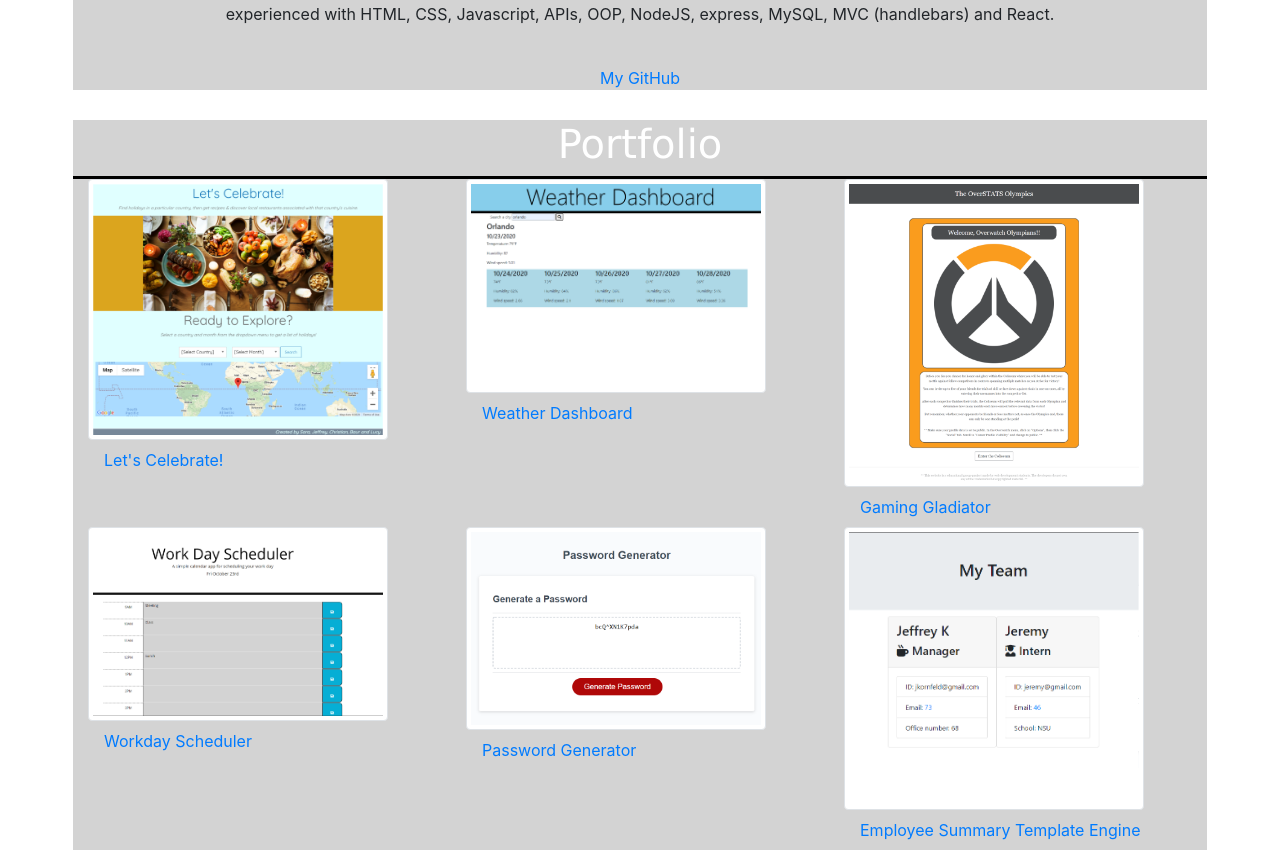
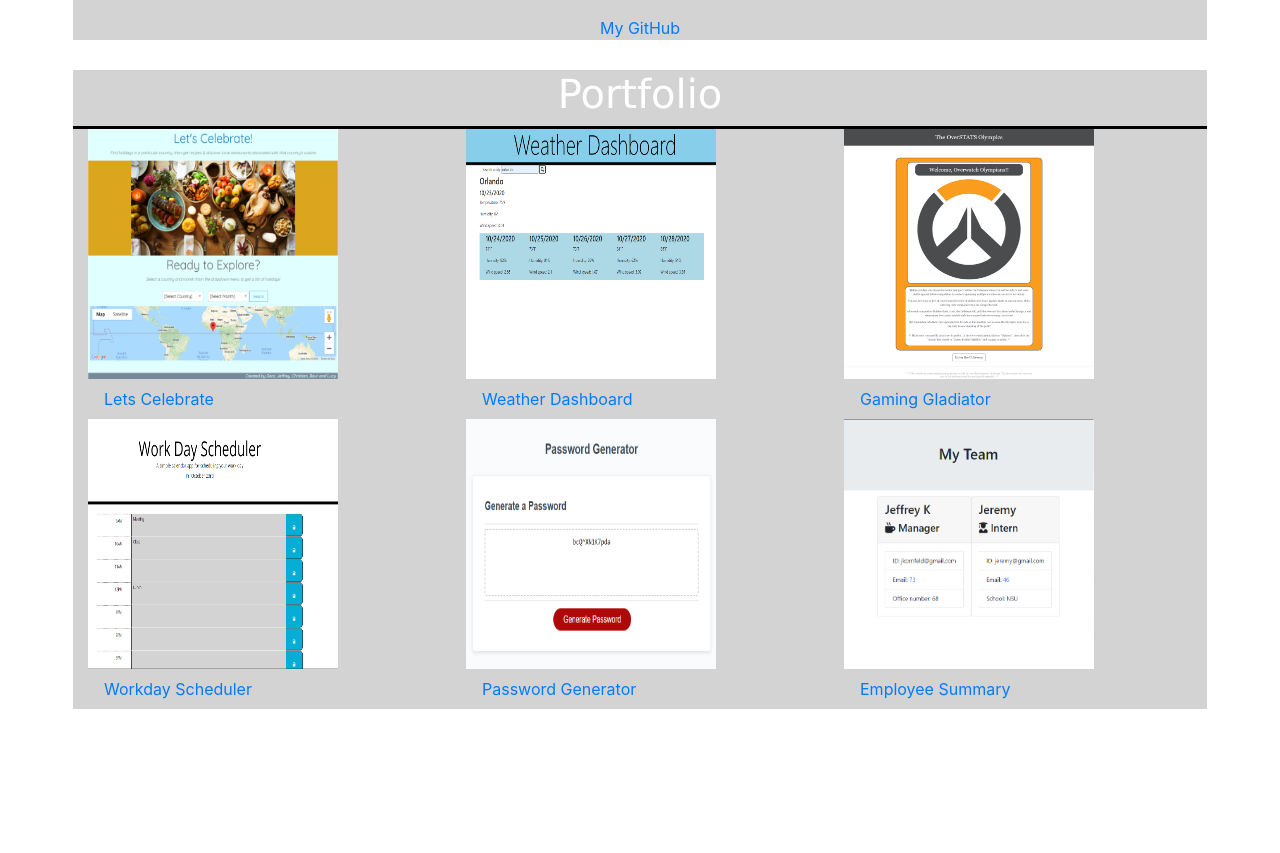
Before and after one commit to jeffreykornfeld/ReactPortfolio, a React (Create React App) app: page / in a window 1280 px wide. Shown: the part 480-1333 px from the top of the page. After the commit the page ends 1192 px from the top, so only its background shows below. Built offline with nearby package versions, Linux system fonts and the light colour scheme.

Commit message:
added Project Component

```diff
--- a/package.json
+++ b/package.json
@@ -10,6 +10,7 @@
     "react": "^17.0.1",
     "react-dom": "^17.0.1",
     "react-scripts": "4.0.0",
+    "react-spring": "^8.0.27",
     "web-vitals": "^0.2.4"
   },
   "scripts": {
--- a/src/App.js
+++ b/src/App.js
@@ -1,6 +1,7 @@
 import Header from "./components/Header"
 import Main from "./components/Main"
 import Portfolio from "./components/Portfolio"
+
 import './App.css';
 
 function App() {
--- a/src/components/Portfolio.js
+++ b/src/components/Portfolio.js
@@ -1,5 +1,6 @@
 import React, { Component } from 'react';
 import "../styles/Portfolio.css"
+import Project from "../components/Project"
 import LetsCelebrate from "../assets/images/LetsCelebrate.png"
 import WeatherDashboard from "../assets/images/WeatherDashboard.png"
 import GamingGladiators from "../assets/images/gaminggladiators.png"
@@ -8,6 +9,8 @@ import PasswordGenerator from "../assets/images/PasswordGenerator.png"
 import TemplateEngine from "../assets/images/TemplateEngine.png"
 
 export default class Portfolio extends Component {
+
+
     render() {
         return (
 
@@ -20,36 +23,22 @@ export default class Portfolio extends Component {
 
             <div class="row">
 
-                <div class="col-md-4">
-                    <img src= {LetsCelebrate} alt="LetsCelebrate" class="img-thumbnail"></img>
-                    <a class="nav-link" href="https://github.com/kbaur775/letscelebrate">Let's Celebrate!</a>
+                <Project src={LetsCelebrate} alt="LetsCelebrate" href="https://github.com/kbaur775/letscelebrate" text = "Lets Celebrate"/>
 
-                </div>
+                <Project src={WeatherDashboard} alt="WeatherDashboard" href="https://github.com/jeffreykornfeld/WeatherDashboard" text = "Weather Dashboard" />
 
-                <div class="col-md-4">
-                    <img src={WeatherDashboard} alt="WeatherDashboard" class="img-thumbnail"></img>
-                    <a class="nav-link" href="https://github.com/jeffreykornfeld/WeatherDashboard">Weather Dashboard</a>
-                </div>
+                <Project src={GamingGladiators} alt="GamingGladiators" href="https://github.com/dktrcoco/GamingGladiator" text = "Gaming Gladiator" />
+            </div>
+            <div class="row">
 
-                <div class="col-md-4">
-                    <img src={GamingGladiators} alt="GamingGladiators" class="img-thumbnail"></img>
-                    <a class="nav-link" href="https://github.com/dktrcoco/GamingGladiator">Gaming Gladiator</a>
-                </div>
-            </div>
+                    <Project src={WorkdayScheduler} alt="WorkdayScheduler" href="https://github.com/jeffreykornfeld/WorkDayScheduler" text = "Workday Scheduler"/>
 
-            <div class="row">
-                <div class="col-md-4">
-                    <img src={WorkdayScheduler} alt="WorkdayScheduler" class="img-thumbnail"></img>
-                    <a class="nav-link" href="https://github.com/jeffreykornfeld/WorkDayScheduler">Workday Scheduler</a>
-                </div>
-                <div class="col-md-4">
-                    <img src={PasswordGenerator} alt="PasswordGenerator" class="img-thumbnail"></img>
-                    <a class="nav-link" href="https://github.com/jeffreykornfeld/PasswordGenerator">Password Generator</a>
-                </div>
-                <div class="col-md-4">
-                    <img src={TemplateEngine} alt="TemplateEngine" class="img-thumbnail"></img>
-                    <a class="nav-link" href="https://github.com/jeffreykornfeld/TemplateEngine_EmployeeSummary">Employee Summary Template Engine</a>
-                </div>
+
+                    <Project src={PasswordGenerator} alt="PasswordGenerator" href="https://github.com/jeffreykornfeld/PasswordGenerator" text = "Password Generator" />
+
+
+                    <Project src={TemplateEngine} alt="TemplateEngine" href="https://github.com/jeffreykornfeld/TemplateEngine_EmployeeSummary" text = "Employee Summary" />
+
             </div>
         </div>
 
--- /dev/null
+++ b/src/components/Project.js
@@ -0,0 +1,14 @@
+import React from "react"
+import "../styles/Project.css"
+
+function Project(props) {
+    console.log(props)
+        return (
+            <div class="col-md-4">
+            <img src={props.src} alt={props.alt} class={props.class}></img>
+            <a class="nav-link" href={props.href}>{props.text}</a>
+            </div>
+        )
+  }
+
+  export default Project
--- /dev/null
+++ b/src/styles/Project.css
@@ -0,0 +1,5 @@
+img {
+   height: 250px;
+   width: 250px;
+   border: solid black 10px
+}
```
Also changed, not shown: src/components/Container1.js (deleted), src/components/Footer.js (added), 1 other file (tests, documents, lock files or other folders).
